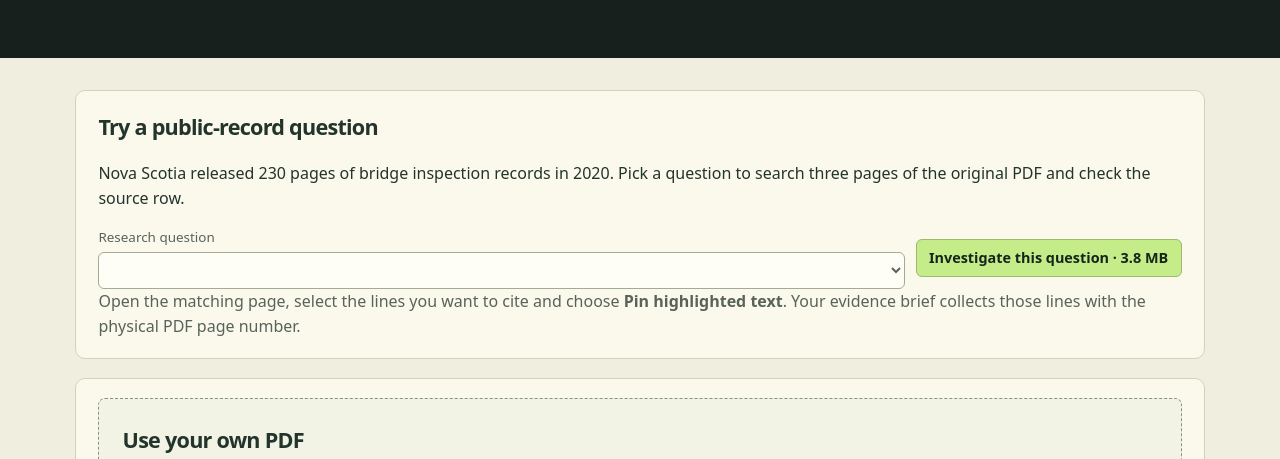
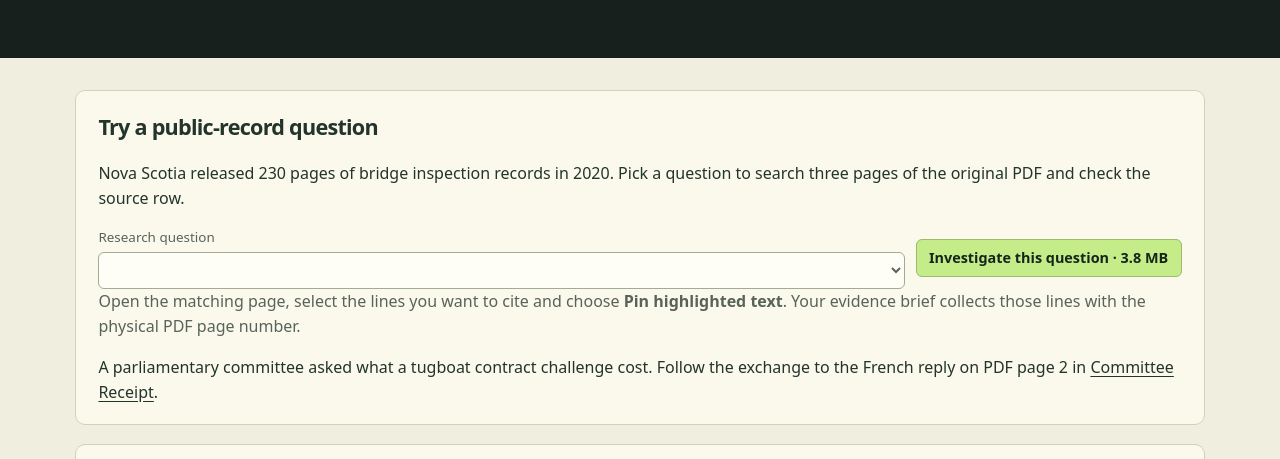
Before and after one commit to jsdyer/evidencelab, a plain HTML site: page web/index.html in a window 1280 px wide. Shown: the part 320-779 px from the top of the page. Drawn offline with Linux system fonts and the light colour scheme; a script that the page names is missing.

Commit message:
Link the tugboat written-reply case from Evidence Lab

```diff
--- a/web/index.html
+++ b/web/index.html
@@ -23,6 +23,7 @@
       <p>Nova Scotia released 230 pages of bridge inspection records in 2020. Pick a question to search three pages of the original PDF and check the source row.</p>
       <div class="row"><label class="field grow">Research question<select id="case-choice"></select></label><button type="button" id="bridge-release" class="primary">Investigate this question · 3.8 MB</button></div>
       <p class="muted">Open the matching page, select the lines you want to cite and choose <strong>Pin highlighted text</strong>. Your evidence brief collects those lines with the physical PDF page number.</p>
+      <p>A parliamentary committee asked what a tugboat contract challenge cost. Follow the exchange to the French reply on PDF page 2 in <a href="https://coolcode.ca/committeereceipt/#tugboat-legal-costs">Committee Receipt</a>.</p>
     </section>
     <section class="box" aria-label="Open a PDF">
       <div class="drop" id="drop">
```
Also changed, not shown: 1 other file.
